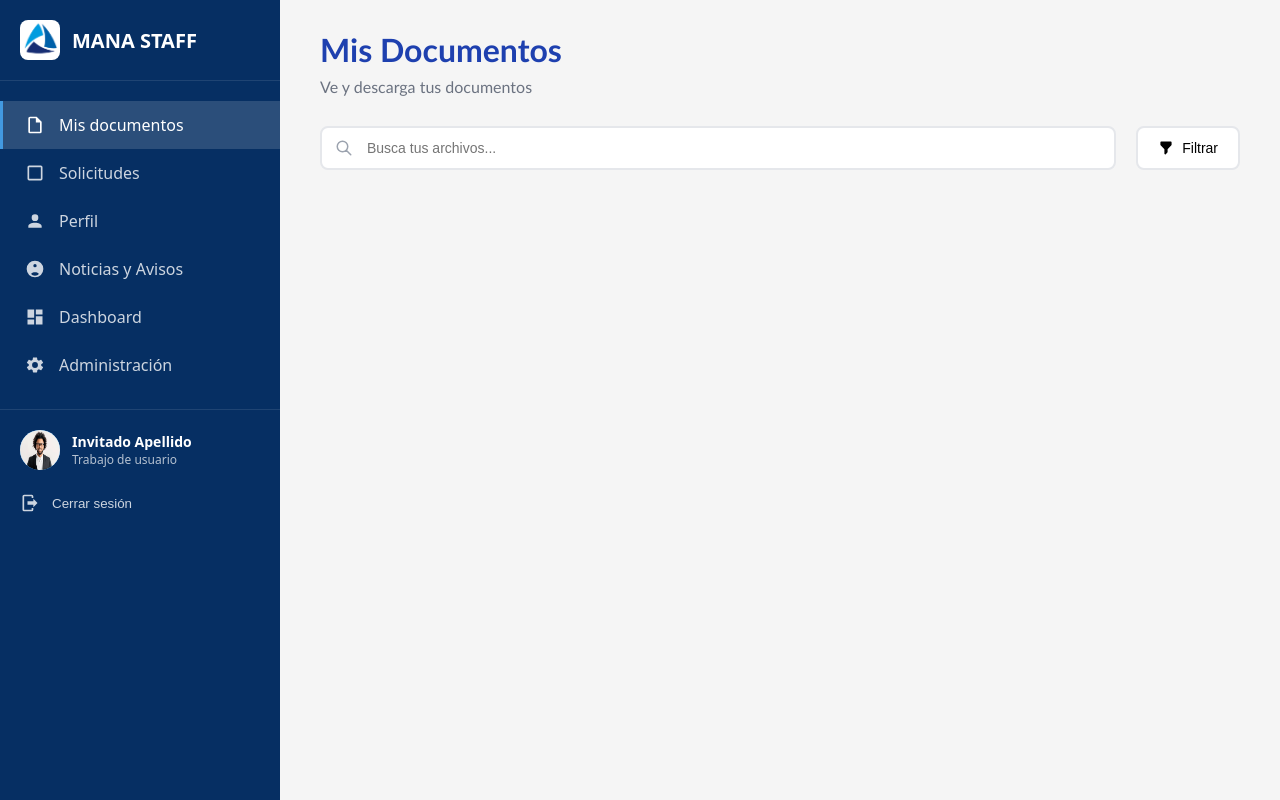
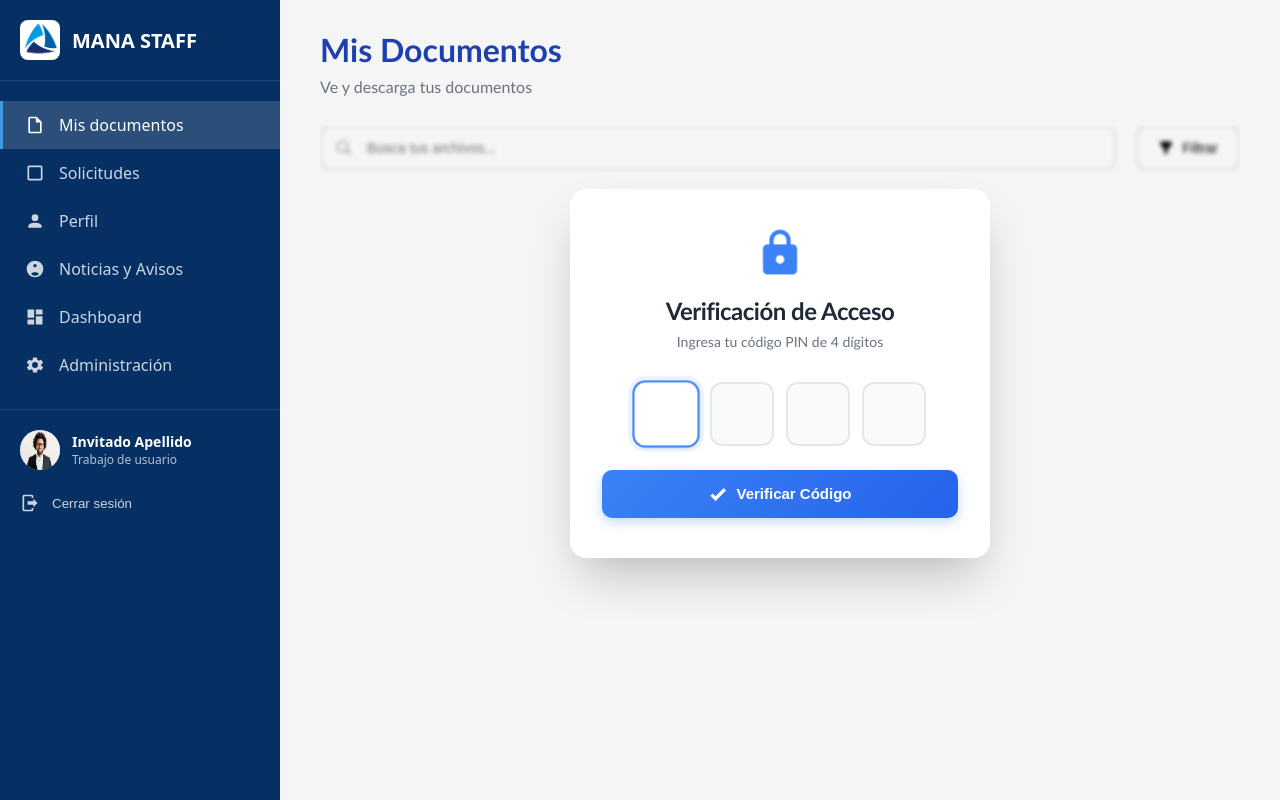
Before and after one commit to Bastianitox/ManaStaff, a Django app: page /inicio_documentos in a window 1280 px wide. Run offline with Django 5.2, Linux system fonts and the light colour scheme; data that the repository does not hold is empty.

Commit message:
Agregue el diseño del pin a documentos

```diff
--- a/Web/ManaStaff_Web/staffweb/static/staffweb/css/inicio_documentos.css
+++ b/Web/ManaStaff_Web/staffweb/static/staffweb/css/inicio_documentos.css
@@ -180,10 +180,9 @@
   border-color: #2563eb;
 }
 
-/* SECCIÓN DE DOCUMENTOS */
-.documents-section {
-  margin-top: 20px;
-}
+/* Hacemos a la sección un contenedor de stacking/contexto local */
+.documents-section { position: relative; }
+
 
 .documents-grid {
   display: grid;
@@ -387,6 +386,97 @@
   }
 }
 
+/* ----------------------------------------- PIN --------------------------------------------- */
+
+/* Ajustes de contenedor (para centrado y sombras)*/
+.documents-section {
+  position: relative;
+  overflow: visible;
+  min-height: 420px;
+}
+
+/* Overlay solo dentro de la sección */
+.pin-modal-overlay {
+  position: absolute;
+  inset: 0;
+  display: flex;
+  align-items: center;
+  justify-content: center;
+  z-index: 10;
+  background: transparent;
+  animation: fadeIn 0.2s ease;
+}
+
+.pin-modal-overlay::before,
+.pin-modal-overlay::after,
+.documents-section.is-locked::before,
+.documents-section.is-locked::after { content: none !important; }
+
+/* Atenuación al contenido detrás del modal */
+.documents-section.is-locked > *:not(#pinModalOverlay) {
+  filter: blur(2px) brightness(0.96);   /* discreto, sin “mancha” */
+  transition: filter 160ms ease;
+}
+
+/* Tarjeta del PIN  */
+.pin-modal{
+  background:#fff;
+  border-radius:16px;
+  padding:40px 32px;
+  width:90%; max-width:420px;
+  box-shadow:0 25px 50px -12px rgba(0,0,0,.25);
+  animation: slideUp .3s ease;
+}
+
+.pin-modal-header{ text-align:center; margin-bottom:32px; }
+.pin-lock-icon{ color:#3b82f6; margin-bottom:16px; animation:lockPulse 2s ease-in-out infinite; }
+.pin-modal-title{ font-size:24px; font-weight:700; color:#1f2937; margin:0 0 8px; letter-spacing:-.5px; }
+.pin-modal-subtitle{ font-size:14px; color:#6b7280; margin:0; }
+
+/* Inputs del PIN */
+.pin-inputs-container{ display:flex; gap:12px; justify-content:center; margin-bottom:24px; }
+.pin-input{
+  width:64px; height:64px; border:2px solid #e5e7eb; border-radius:12px;
+  font-size:28px; font-weight:600; text-align:center; color:#1f2937;
+  background:#f9fafb; transition:all .3s ease; caret-color:#3b82f6;
+}
+.pin-input:focus{
+  outline:none; border-color:#3b82f6; background:#fff;
+  box-shadow:0 0 0 4px rgba(59,130,246,.1); transform:scale(1.05);
+}
+.pin-input.error{ border-color:#ef4444; background:#fef2f2; animation:shake .5s ease; }
+
+/* Error */
+.pin-error-message{
+  display:none; align-items:center; gap:8px; padding:12px 16px;
+  background:#fef2f2; border:1px solid #fecaca; border-radius:8px;
+  color:#dc2626; font-size:13px; font-weight:500; margin-bottom:20px;
+  animation: slideDown .2s ease;
+}
+.pin-error-message.show{ display:flex; }
+
+/* Botón */
+.pin-submit-btn{
+  width:100%; padding:14px 24px;
+  background:linear-gradient(135deg,#3b82f6 0%,#2563eb 100%);
+  border:none; border-radius:10px; color:#fff; font-size:15px; font-weight:600;
+  cursor:pointer; display:flex; align-items:center; justify-content:center; gap:8px;
+  transition:all .2s ease; box-shadow:0 4px 12px rgba(59,130,246,.3);
+}
+.pin-submit-btn:hover{ background:linear-gradient(135deg,#2563eb 0%,#1d4ed8 100%); box-shadow:0 6px 16px rgba(59,130,246,.4); transform:translateY(-2px); }
+
+/* Oculto cuando el PIN ya fue verificado */
+.pin-modal-overlay.hidden{ display:none; }
+
+/* Animaciones */
+@keyframes fadeIn{from{opacity:0}to{opacity:1}}
+@keyframes slideUp{from{transform:translateY(22px);opacity:0}to{transform:translateY(0);opacity:1}}
+@keyframes shake{0%,100%{transform:translateX(0)}25%{transform:translateX(-8px)}75%{transform:translateX(8px)}}
+@keyframes slideDown{from{opacity:0;transform:translateY(-8px)}to{opacity:1;transform:translateY(0)}}
+@keyframes lockPulse{0%,100%{transform:scale(1)}50%{transform:scale(1.1)}}
+
+/* ------------------------------------------------------------------------------------------------------------------------------------- */
+
 @media (max-width: 480px) {
   .document-details {
     flex-direction: column;
--- a/Web/ManaStaff_Web/staffweb/static/staffweb/js/inicio_documentos.js
+++ b/Web/ManaStaff_Web/staffweb/static/staffweb/js/inicio_documentos.js
@@ -1,3 +1,139 @@
+// ------------------------PIN---------------------
+const CORRECT_PIN = "1234"
+
+document.addEventListener("DOMContentLoaded", () => {
+  initPinModal()
+  initDocumentsApp()
+})
+
+function initPinModal() {
+  const section = document.getElementById('documentsSection') || document.querySelector('.documents-section')
+  if (!section) return
+
+  const pinInputs    = section.querySelectorAll('.pin-input')
+  const submitBtn    = section.querySelector('#pinSubmitBtn')
+  const errorMessage = section.querySelector('#pinErrorMessage')
+  const modalOverlay = section.querySelector('#pinModalOverlay')
+
+  if (!pinInputs.length || !submitBtn || !modalOverlay) return
+
+  // Bloqueo visual solo de la sección + enfoque al primer input
+  section.classList.add('is-locked')
+  section.style.overflow = 'hidden'
+  pinInputs[0].focus()
+
+  // --- Manejo de entrada en los inputs auto-avance ---
+  pinInputs.forEach((input, index) => {
+    input.addEventListener("input", (e) => {
+      const value = e.target.value
+
+      // Aceptar solo dígitos
+      if (!/^\d*$/.test(value)) {
+        e.target.value = value.replace(/\D/g, "")
+        return
+      }
+
+      // Avanza al siguiente input cuando hay 1 dígito
+      if (e.target.value.length === 1) {
+        if (index < pinInputs.length - 1) {
+          pinInputs[index + 1].focus()
+        } else {
+          input.blur()
+        }
+      }
+
+      // Limpia estados de error al tipear
+      input.classList.remove("error")
+      if (errorMessage) errorMessage.classList.remove("show")
+    })
+
+    input.addEventListener("keydown", (e) => {
+      // vuelve y borra el anterior si está vacío
+      if (e.key === "Backspace" && input.value === "" && index > 0) {
+        pinInputs[index - 1].focus()
+        pinInputs[index - 1].value = ""
+      }
+      // Navegación con flechas
+      if (e.key === "ArrowLeft" && index > 0) {
+        e.preventDefault(); pinInputs[index - 1].focus()
+      }
+      if (e.key === "ArrowRight" && index < pinInputs.length - 1) {
+        e.preventDefault(); pinInputs[index + 1].focus()
+      }
+      // Enter envía
+      if (e.key === "Enter") {
+        e.preventDefault()
+        submitBtn.click()
+      }
+    })
+
+    // Seleccionar el dígito al enfocar
+    input.addEventListener("focus", (e) => e.target.select())
+
+    // Pegar: reparte los dígitos
+    input.addEventListener("paste", (e) => {
+      e.preventDefault()
+      const numbers = e.clipboardData.getData("text").replace(/\D/g, "").slice(0, 4)
+      if (!numbers) return
+      numbers.split("").forEach((num, i) => {
+        if (index + i < pinInputs.length) pinInputs[index + i].value = num
+      })
+      const nextIndex = Math.min(index + numbers.length, pinInputs.length - 1)
+      pinInputs[nextIndex].focus()
+    })
+  })
+
+  // --- Verificar PIN ---
+  submitBtn.addEventListener('click', () => {
+    const enteredPin = Array.from(pinInputs).map(i => i.value).join('')
+    if (enteredPin.length !== 4) {
+      showPinError('Por favor, completa los 4 dígitos')
+      return
+    }
+
+    if (enteredPin === CORRECT_PIN) {
+      modalOverlay.style.animation = 'fadeOut 0.2s ease'
+      setTimeout(() => {
+        modalOverlay.classList.add('hidden')
+        section.classList.remove('is-locked')
+        section.style.overflow = 'auto'
+      }, 200)
+    } else {
+      showPinError('Código PIN incorrecto. Intenta nuevamente.')
+      pinInputs.forEach(i => (i.value = ''))
+      pinInputs[0].focus()
+    }
+  })
+
+  function showPinError(msg) {
+    if (!errorMessage) return
+    const span = errorMessage.querySelector('span') || errorMessage
+    span.textContent = msg
+    errorMessage.classList.add('show')
+    setTimeout(() => errorMessage.classList.remove('show'), 2500)
+  }
+
+  section.style.overflow = 'hidden'
+}
+
+// ------------------------------------------------------------------------------------
+
+
+
+// Animación de fadeOut para el modal
+const style = document.createElement("style")
+style.textContent = `
+  @keyframes fadeOut {
+    from {
+      opacity: 1;
+    }
+    to {
+      opacity: 0;
+    }
+  }
+`
+document.head.appendChild(style)
+
 // Tabla usada para interpretar meses en español cuando ordenamos por fecha
 const SPANISH_MONTHS = {
   enero: 0,
--- a/Web/ManaStaff_Web/staffweb/templates/staffweb/inicio_documentos.html
+++ b/Web/ManaStaff_Web/staffweb/templates/staffweb/inicio_documentos.html
@@ -14,6 +14,41 @@
 <div class="header">
     <h1>Mis Documentos</h1>
     <p>Ve y descarga tus documentos</p>
+</div>
+
+ <!-- PIN -->
+<div class="documents-section" id="documentsSection">
+    <div class="pin-modal-overlay" id="pinModalOverlay">
+        <div class="pin-modal">
+            <div class="pin-modal-header">
+                <svg class="pin-lock-icon" width="48" height="48" fill="currentColor" viewBox="0 0 24 24">
+                    <path d="M12,17A2,2 0 0,0 14,15C14,13.89 13.1,13 12,13A2,2 0 0,0 10,15A2,2 0 0,0 12,17M18,8A2,2 0 0,1 20,10V20A2,2 0 0,1 18,22H6A2,2 0 0,1 4,20V10C4,8.89 4.9,8 6,8H7V6A5,5 0 0,1 12,1A5,5 0 0,1 17,6V8H18M12,3A3,3 0 0,0 9,6V8H15V6A3,3 0 0,0 12,3Z"/>
+                </svg>
+                <h2 class="pin-modal-title">Verificación de Acceso</h2>
+                <p class="pin-modal-subtitle">Ingresa tu código PIN de 4 dígitos</p>
+            </div>
+
+            <div class="pin-inputs-container">
+                <input type="text" class="pin-input" maxlength="1" inputmode="numeric" autocomplete="off">
+                <input type="text" class="pin-input" maxlength="1" inputmode="numeric" autocomplete="off">
+                <input type="text" class="pin-input" maxlength="1" inputmode="numeric" autocomplete="off">
+                <input type="text" class="pin-input" maxlength="1" inputmode="numeric" autocomplete="off">
+            </div>
+
+            <div class="pin-error-message" id="pinErrorMessage">
+                <svg width="16" height="16" fill="currentColor" viewBox="0 0 24 24">
+                <path d="M13,13H11V7H13M13,17H11V15H13M12,2A10,10 0 0,0 2,12A10,10 0 0,0 12,22A10,10 0 0,0 22,12A10,10 0 0,0 12,2Z"/>
+                </svg>
+                <span>Código PIN incorrecto. Intenta nuevamente.</span>
+            </div>
+
+            <button class="pin-submit-btn" id="pinSubmitBtn">
+                <svg width="20" height="20" fill="currentColor" viewBox="0 0 24 24">
+                    <path d="M9,20.42L2.79,14.21L5.62,11.38L9,14.77L18.88,4.88L21.71,7.71L9,20.42Z"/>
+                </svg>
+                Verificar Código
+            </button>
+        </div>
     </div>
 
     <!-- Buscador y filtro -->
@@ -88,4 +123,5 @@
         <div class="documents-grid" id="documentsGrid">
         </div>
     </div>
+</div>
 {% endblock principal %}
```
Also changed, not shown: Web/ManaStaff_Web/db.sqlite3. Lines whose indentation alone changed are shown as unchanged.
